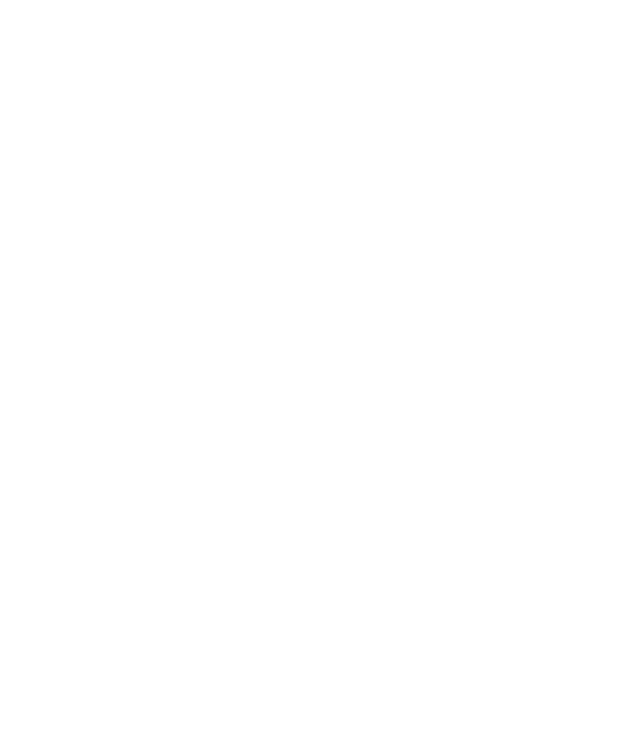
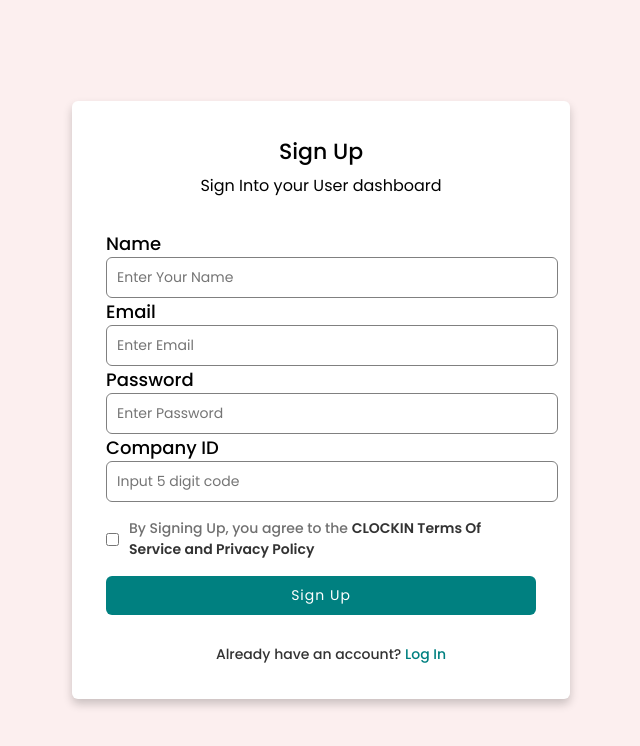
Before and after one commit to SixcoolZ/CLOCKIN-APP, a plain HTML site: page User/signUp/signUp.html in a window 1280 px wide. Shown: the whole page, without its empty margins (319-959 px from the left). Drawn offline with Linux system fonts and the light colour scheme.

Commit message:
signup for user

```diff
--- a/Organization/signUp/signUp.html
+++ b/Organization/signUp/signUp.html
@@ -5,6 +5,7 @@
     <meta name="viewport" content="width=device-width, initial-scale=1.0">
     <title>Company signUp</title>
     <link rel="stylesheet" href="signUp.css">
+    <link rel="shortcut icon" href="/Images/Home-page-image.png" type="image/x-icon">
 </head>
 <body>
     <main>
--- a/User/signUp/signUp.css
+++ b/User/signUp/signUp.css
@@ -0,0 +1,95 @@
+@import url('https://fonts.googleapis.com/css2?family=Poppins:wght@300;400;500;600;700&display=swap');
+
+*{
+    margin: 0;
+    padding: 0;
+    font-family: 'Poppins', sans-serif;
+}
+
+body{
+    min-height: 100vh;
+    display: flex;
+    align-items: center;
+    justify-content: center;
+    background: #f3b0b033;
+  }
+  .wrapper{
+    /* position: relative; */
+    max-width: 430px;
+    width: 100%;
+    background: #fff;
+    padding: 34px;
+    border-radius: 6px;
+    box-shadow: 0 5px 10px rgba(0,0,0,0.2);
+  }
+  .wrapper h2{
+    font-size: 22px;
+    font-weight: 500;
+    text-align: center;
+  }
+  .wrapper p{
+    text-align: center;
+    font-size: 16px;
+    margin-top: 5px;
+  }
+
+  .wrapper form{
+    margin-top: 2rem;
+  }
+  .wrapper form .input-box{
+    height: 52px;
+    margin: 16px 0;
+  }
+  form label{
+    font-size: 18px;
+    font-weight: 500;
+  }
+  form .input-box input{
+    height: 75%;
+    width: 100%;
+    outline: none;
+    padding: 0 10px;
+    font-size: 14px;
+    font-weight: 400;
+    color: #333;
+    border: 0.2px solid gray;
+    border-radius: 6px;
+    transition: all 0.3s ease;
+  }
+  form .policy{
+    display: flex;
+    align-items: center;
+    margin-top: 2rem;
+  }
+  form h3{
+    color: #707070;
+    font-size: 14px;
+    font-weight: 500;
+    margin-left: 10px;
+  }
+form h3 span{
+    font-weight: 600;
+    color: #333;
+  }
+  .input-box.button input{
+    color: #fff;
+    letter-spacing: 1px;
+    border: none;
+    background: #008080;
+    cursor: pointer;
+  }
+  .input-box.button input:hover{
+    background: #37c5c5;
+  }
+  form .text h3{
+   color: #333;
+   width: 100%;
+   text-align: center;
+  }
+  form .text h3 a{
+    color: #008080;
+    text-decoration: none;
+  }
+  form .text h3 a:hover{
+    text-decoration: underline;
+  }
--- a/User/signUp/signUp.html
+++ b/User/signUp/signUp.html
@@ -0,0 +1,48 @@
+<!DOCTYPE html>
+<html lang="en">
+<head>
+    <meta charset="UTF-8">
+    <meta name="viewport" content="width=device-width, initial-scale=1.0">
+    <link rel="shortcut icon" href="/Images/Home-page-image.png" type="image/x-icon">
+    <link rel="stylesheet" href="signUp.css">
+    <title>SignUp</title>
+</head>
+<body>
+    <main>
+        <div class="wrapper">
+            <h2>Sign Up</h2>
+            <p>Sign Into your User dashboard</p>
+            <form action="#">
+              <div class="input-box">
+                <label for="username">Name</label>
+                <input type="text" id="username" placeholder="Enter Your Name" required>
+              </div>
+              <div class="input-box">
+                <label for="useremail">Email</label>
+                <input type="text" placeholder="Enter Email" required>
+              </div>
+              <div class="input-box">
+                <label for="password">Password</label>
+                <input type="password" id="password" placeholder="Enter Password" required>
+              </div>
+              <div class="input-box">
+                <label for="companyID">Company ID</label>
+                <input type="text" id="companyID" placeholder="Input 5 digit code" required>
+              </div>
+              <div class="policy">
+                <input type="checkbox">
+                <h3>By Signing Up,  you  agree to the <span>CLOCKIN Terms Of Service and Privacy Policy</span></h3>
+              </div>
+              <div class="input-box button">
+                <input type="Submit" value="Sign Up">
+              </div>
+              <div class="text">
+                <h3>Already have an account? <a href="/User/signIn/signIn.html">Log In</a></h3>
+              </div>
+            </form>
+          </div>
+    </main>
+
+    <script src="./signUp.js"></script>
+</body>
+</html>
```
Also changed, not shown: User/signIn/signIn.html (+1 -0 lines), index.html (+1 -0 lines).
